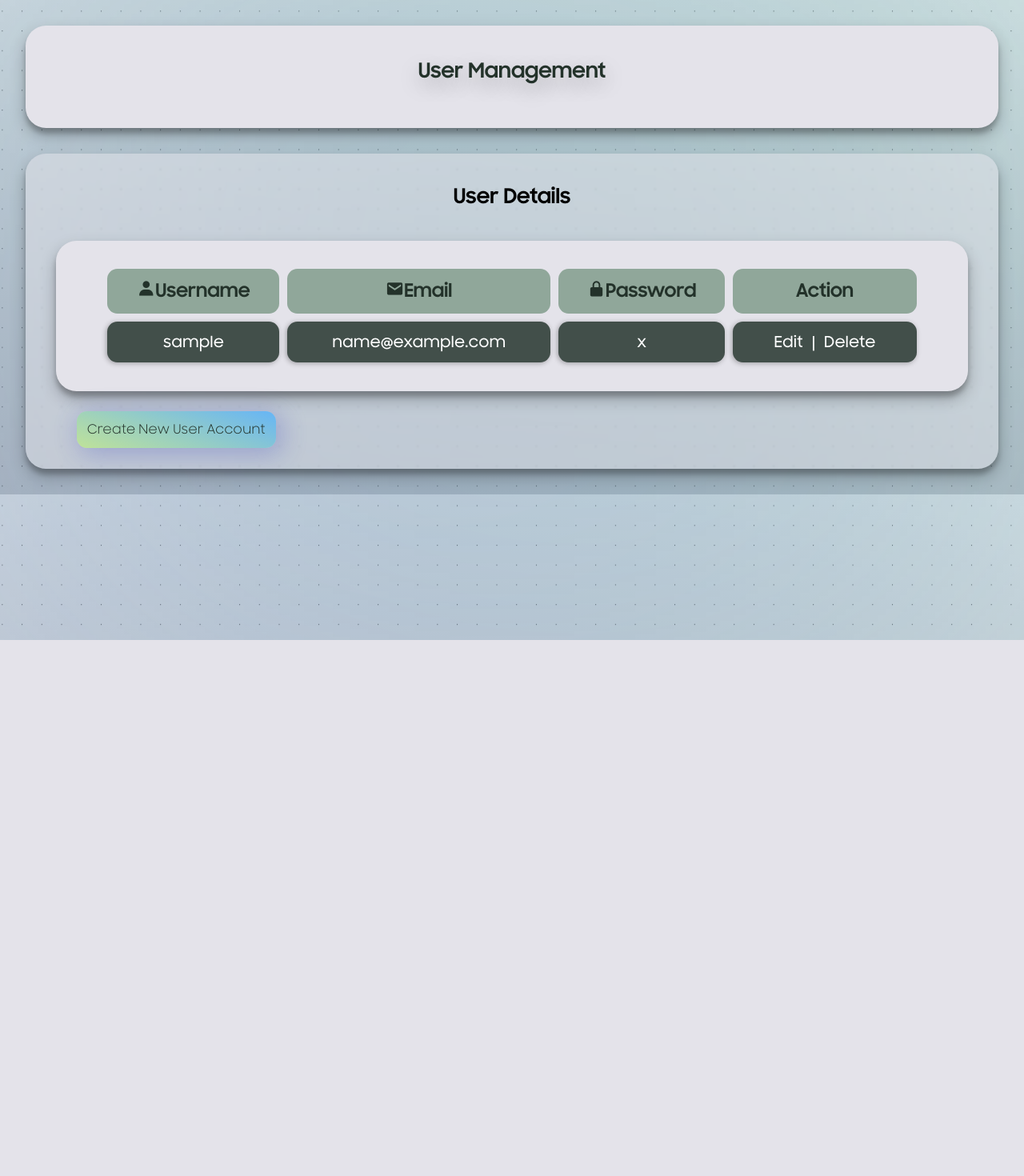
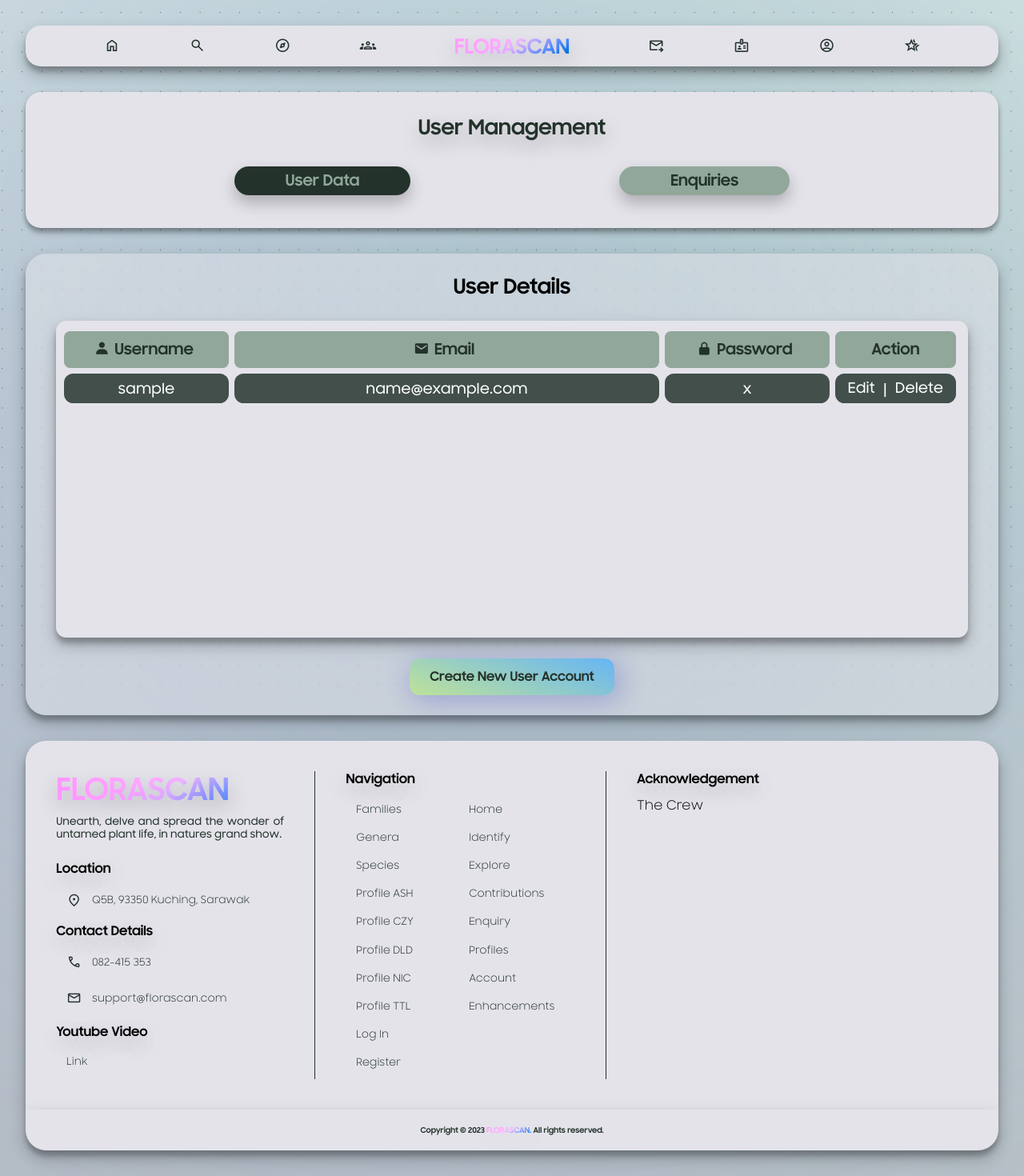
Before and after one commit to darklorddad/Swinburne_COS10026_CTIP_Assignment_2, a PHP site: page /view_user.php in a window 1280 px wide. Shown: the whole page at 80% size. Before the commit the page ends 800 px from the top, so only its background shows below. Run offline with PHP 8.4, Linux system fonts and the light colour scheme; tables that the repository leaves empty or names only in its code hold one stand-in row (values such as "Sample post").

Commit message:
made changes to view_user

```diff
--- a/www/assign2/styles/styles.css
+++ b/www/assign2/styles/styles.css
@@ -21,6 +21,7 @@
 
 *::-webkit-scrollbar-track {
     background: #e4e3ea;
+    border-radius: 1vw;
 }
 
 *::-webkit-scrollbar-thumb {
@@ -1688,7 +1689,7 @@ label.dld_gallery-label {
     border-spacing: 0.5vw;
 }
 
-.czy_profile_body th, td{
+.czy_profile_body th, .czy_profile_body td{
     box-shadow: -0.1vw 0.1vw 0.52vw rgba(0,0,0,0.3);
     padding: 0.5vw 1.5vw;
     color: #23322a;
@@ -3706,59 +3700,92 @@ a.ttl_link-2:hover, a.ttl_link-2:focus {
 }
 
 .ttl_error_details{
-    text-align: center;
     font-family: "dld_samsungsharpsans_medium";
     font-size: 1.5vw;
+    text-align: center;
 }
 
 /*Tzy Lynn's view_user.php*/
 
+.ttl_view_user_table_container_details{
+    background-color: #e4e3ea;
+    margin-top: 0;
+    margin-left: 3vw;
+    margin-right: 3vw;
+    margin-bottom: 1vw;
+    border-radius: 1vw;
+    box-shadow: 0 0.729vw 1.458vw rgba(0,0,0,0.25), 0 0.52vw 0.52vw rgba(0,0,0,0.22);
+}
+
 .ttl_view_user_table_container{
-    background-color: #e4e3ea;
-    margin: 3vw;
-    border-radius: 2vw;
-    box-shadow: 0 0.729vw 1.458vw rgba(0,0,0,0.25), 0 0.52vw 0.52vw rgba(0,0,0,0.22);
-
+    margin-top: 0.5vw;
+    margin-bottom: 0.5vw;
+    margin-left: 0.2vw;
+    margin-right: 0.6vw;
+    height: 30vw;
+    overflow: auto;
 }
 
 .ttl_view_user_table{
-    width: 95%;
+    width: 100%;
     margin: auto;
-    padding: 2vw;
-    border-spacing: 0.8vw;
-
-}
+    border-spacing: 0.6vw;
+    table-layout: fixed;
+    word-wrap:break-word;
+}
+
 .ttl_view_user_table_heading{
+    font-family: "dld_samsungsharpsans_bold";
+    font-size: 1.5vw;
     color: #23322a;
     background-color: #90a79a;
-    font-family: "dld_samsungsharpsans_bold";
-    border-radius: 1vw;
-    padding: 1vw;
-    font-size: 1.8vw;
+    border-radius: 0.6vw;
+    padding: 0.9vw;
+    position: sticky;
+    top: 0vw;
+}
+
+.czy_username_heading, .czy_password_heading{
+    width: 14.3vw;
+}
+
+.czy_action_heading{
+    width: 10vw;
+}
+
+.czy_username, .czy_password{
+    width: 15vw;
+}
+
+.czy_action{
+    width: 10.5vw;
+}
+
+.bx{
+    transform: translateY(0.1vw) translateX(-0.5vw);
 }
 
 .ttl_view_user_table_row{
-    border-radius: 1vw;
     font-family: "dld_samsungsharpsans_medium";
-    font-size: 1.5vw;
+    font-size: 1.4vw;
+    color: white;
+    border-radius: 0.9vw;
+    padding: 0.6vw;
     background-color: #424F4A;
-    color: white;
     text-align: center;
 }
 
 .ttl_create_user_account_container{
-    padding-left: 5vw;
+    font-family: "dld_samsungsharpsans_bold";
+    text-align: center;
+    padding-top: 2vw;
     padding-bottom: 3vw;
 }
 
 .ttl_create_user_account_btn{
-    padding: 1vw;
-    border: none;
-    outline: none;
-    font-family: "dld_samsungsharpsans_bold";
     font-size: 1.25vw;
-
-    color: #23322a;
+    color: #23322a;
+    padding: 1vw 2vw 1vw 2vw;
     background: linear-gradient(200deg, #66B5F6 0%, #BFE299 100%);
     box-shadow: .4vw .4vw 2.4vw .2vw hsla(236, 50%, 50%, .3);
     border-radius: 1vw;
@@ -3783,12 +3810,17 @@ a.ttl_edit:hover, a.ttl_delete:hover{
     color: #90a79a;
 }
 
+.czy_sorting{
+    text-decoration: none;
+    color: #23322a;
+}
+
 .ttl_user_details_heading{
+    font-family: "dld_samsungsharpsans_bold";
+    font-size: 2vw;
     text-align: center;
-    font-family: "dld_samsungsharpsans_bold";
-    font-size: 2vw;
-    margin-top: 3vw;
-    margin-bottom: 0;
+    margin-top: 2vw;
+    margin-bottom: 2vw;
 }
 
 
--- a/www/assign2/user_profile.php
+++ b/www/assign2/user_profile.php
@@ -14,9 +14,5 @@
 			<p class = "ash_title_header">User Profile</p>
 		</div>
 	</div>
-
-
 </body>
-
-
 </html>
--- a/www/assign2/view_user.php
+++ b/www/assign2/view_user.php
@@ -6,10 +6,10 @@
         <title>FLORASCAN - User Management</title>
         <?php include_once("head.php"); ?>
     </head>
+
     <body class = "ttl_body">
-
         <?php
-
+            include_once("dld_top_navigation_bar.php");
             include_once("dld_background_dots.php");
 
             $hostname = "127.0.0.1";
@@ -22,54 +22,79 @@
             if (!$conn) {
                 die("Connection failed: " . mysqli_connect_error());
             }
-
-        // Fetch data in ascending order
-        $result = mysqli_query($conn, "SELECT * FROM UserDetails ORDER BY id ASC");
         ?>
 
-    <div class="ash_section_1">
+        <nav class = "czy_navigation_fool_profile">
             <div class="ash_page_header">
                 <p class = "ash_title_header">User Management</p>
             </div>
-	</div>
+            <ul>
+                <li><a href = "view_user.php" class = "czy_active">User Data</a></li>
+                <li><a href = "view_enquiry.php">Enquiries</a></li>
+            </ul>
+        </nav>
+
+
 
         <div class = "ttl_main_body">
-        <h1 class="ttl_user_details_heading">User Details</h1>
-        <div class="ttl_view_user_table_container">
-
-            <table class="ttl_view_user_table">
+            <h1 class = "ttl_user_details_heading">User Details</h1>
+            <div class = "ttl_view_user_table_container_details">
+                <div class = "ttl_view_user_table_container">
+                    <table class = "ttl_view_user_table">
                         <tr>
-                    <th class="ttl_view_user_table_heading"><i class='bx bxs-user'></i>Username</th>
-                    <th class="ttl_view_user_table_heading"><i class='bx bxs-envelope'></i>Email</th>
-                    <th class="ttl_view_user_table_heading"><i class='bx bxs-lock-alt' ></i>Password</th>
-                    <th class="ttl_view_user_table_heading">Action</th>
+                            <th class = "ttl_view_user_table_heading czy_username_heading"><a href = "view_user.php?sort=username" class = "czy_sorting"><i class = 'bx bxs-user'></i>Username</a></th>
+                            <th class = "ttl_view_user_table_heading"><a href = "view_user.php?sort=email" class = "czy_sorting"><i class = 'bx bxs-envelope'></i>Email</a></th>
+                            <th class = "ttl_view_user_table_heading czy_password_heading"><a href = "view_user.php?sort=user_password" class = "czy_sorting"><i class = 'bx bxs-lock-alt' ></i>Password</a></th>
+                            <th class = "ttl_view_user_table_heading czy_action_heading">Action</th>
                         </tr>
-
                         <?php
                             $admin_username = "Admin";
 
-                    // Fetch the next row of a result set as an associative array
+                            $result = mysqli_query($conn, "SELECT username, email, user_password, id FROM UserDetails WHERE username = '$admin_username'");
                             while ($res = mysqli_fetch_assoc($result)) {
-                        echo "<tr>";
-                        echo "<td class='ttl_view_user_table_row'>".$res['username']."</td>";
-                        echo "<td class='ttl_view_user_table_row'>".$res['email']."</td>";
-                        echo "<td class='ttl_view_user_table_row'>".$res['user_password']."</td>";
+                                echo"
+                        <tr>
+                            <td class = 'ttl_view_user_table_row czy_username'>".$res['username']."</td>
+                            <td class = 'ttl_view_user_table_row'>".$res['email']."</td>
+                            <td class = 'ttl_view_user_table_row czy_password'>".$res['user_password']."</td>
+                            <td class = 'ttl_view_user_table_row czy_action'><a href = \"edit_user.php?id=$res[id]\" class = 'ttl_edit'>Edit</a></td>
+                        </tr>
+                                ";
+                            }
+                            $sql = "SELECT * FROM UserDetails";
 
-
-                        if (isset($res['username']) && $res['username'] == $admin_username) {
-                            // Display 'Edit' only for the user with the matching username
-                            echo "<td class='ttl_view_user_table_row'><a href=\"edit_user.php?id=$res[id]\" class='ttl_edit'>Edit</a></td>";
-                        } else {
-                            // Display both 'Edit' and 'Delete' for other users
-                            echo "<td class='ttl_view_user_table_row'><a href=\"edit_user.php?id=$res[id]\" class='ttl_edit'>Edit</a> | <a href=\"delete_user.php?id=$res[id]\" class='ttl_delete'>Delete</a></td>";
+                            if (isset($_GET['sort'])){
+                                if($_GET['sort'] == 'username'){
+                                    $sql .= " ORDER BY username ASC";
+                                }
+                                elseif ($_GET['sort'] == 'email'){
+                                    $sql .= " ORDER BY email ASC";
+                                }
+                                elseif ($_GET['sort'] == 'user_password'){
+                                    $sql .= " ORDER BY user_password ASC";
+                                }
+                            }
+                            else{
+                                $sql .= " ORDER BY id ASC";
+                            }
+                            $result = mysqli_query($conn, $sql);
+                            while ($res = mysqli_fetch_assoc($result)) {
+                                if (isset($res['username']) && $res['username'] != $admin_username) {
+                                    echo "
+                        <tr>
+                            <td class = 'ttl_view_user_table_row czy_username'>".$res['username']."</td>
+                            <td class = 'ttl_view_user_table_row'>".$res['email']."</td>
+                            <td class = 'ttl_view_user_table_row czy_password'>".$res['user_password']."</td>
+                            <td class = 'ttl_view_user_table_row czy_action'>
+                                <a href = \"edit_user.php?id=$res[id]\" class = 'ttl_edit '>Edit</a> | <a href = \"delete_user.php?id=$res[id]\" class = 'ttl_delete'>Delete</a>
+                            </td>
+                        </tr>\n";
+                                }
                             }
 
-                        echo "</tr>";
-                    }
                         ?>
-
-
                     </table>
+                </div>
             </div>
 
             <div class="ttl_create_user_account_container">
@@ -77,12 +102,20 @@
                     Create New User Account
                 </a>
             </div>
-
         </div>
 
         <?php
             $conn->close();
         ?>
-
+        <footer>
+            <div class = "dld_footer_section_1">
+                <?php include_once("dld_footer_section_1.php");?>
+                <div class = "dld_section_1_footer_right">
+                    <h1 class = "dld_footer_heading">Acknowledgement</h1>
+                    <div class = "dld_footer_section_1_center_row">The Crew</div>
+                </div>
+            </div>
+            <?php include_once("dld_footer_section_2.php");?>
+        </footer>
     </body>
 </html>
```
Also changed, not shown: other parts of www/assign2/styles/styles.css (+14 -21 lines), www/assign2/edit_user.php (+25 -13 lines). Lines whose indentation alone changed are shown as unchanged.
